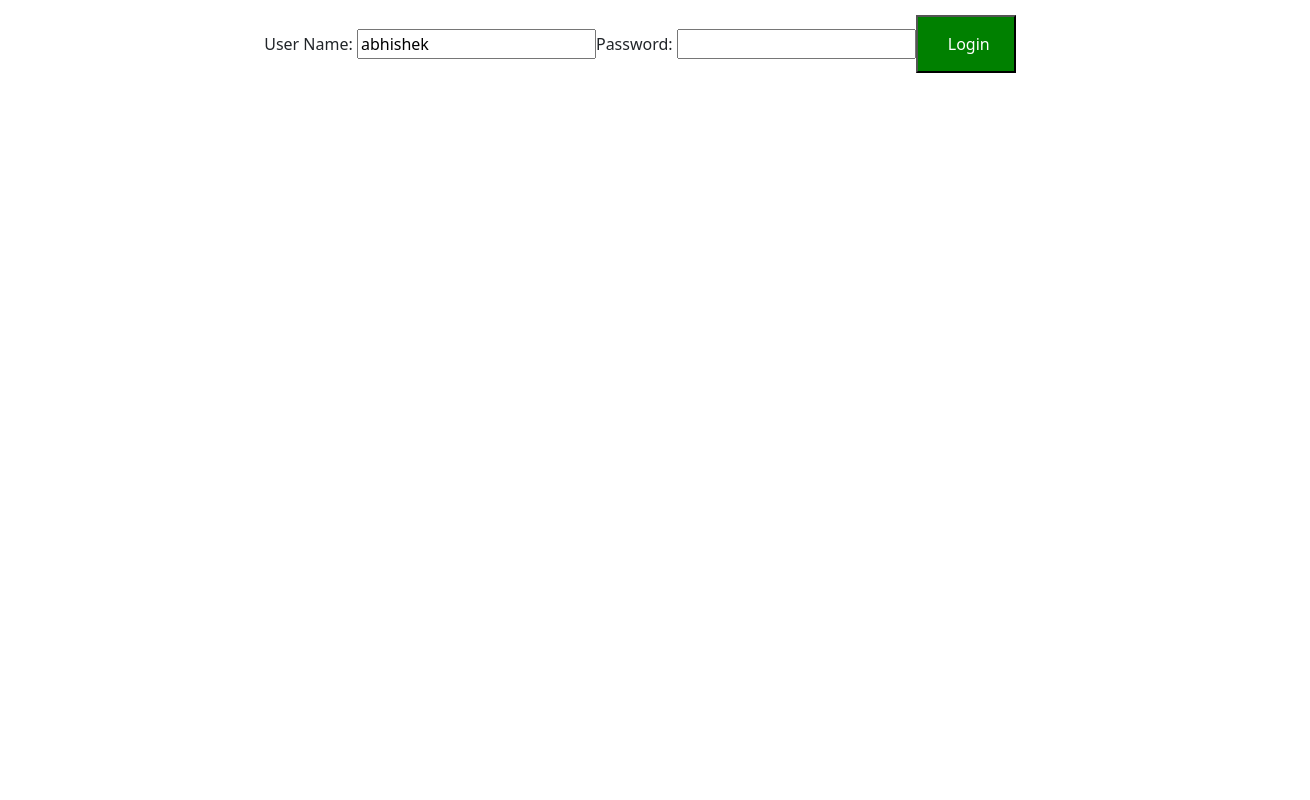
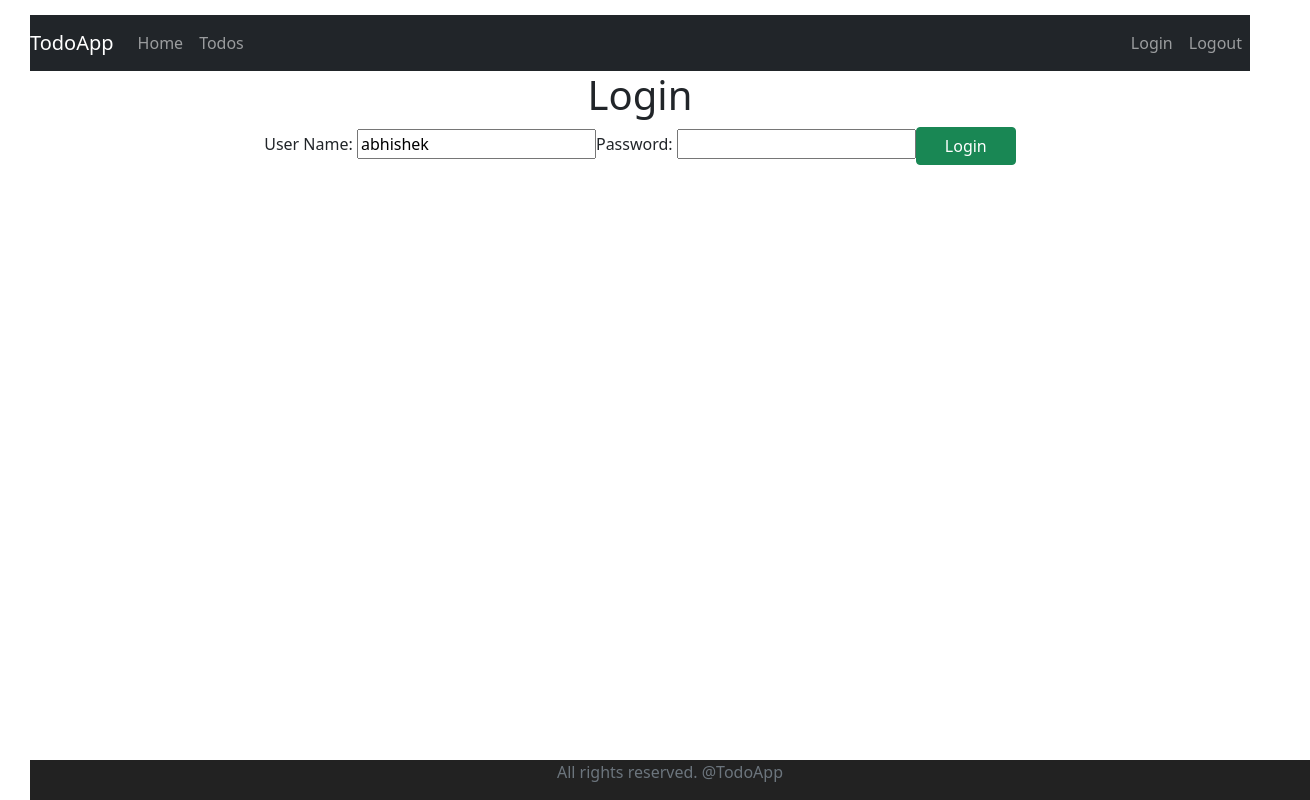
Before and after one commit to abhishekaman3015/todoapp, a React (Create React App) app: page / in a window 1280 px wide. Shown: the whole page, 1310 px wide, since content can reach past the window. Built offline with nearby package versions, Linux system fonts and the light colour scheme.

Commit message:
Added styling Header Footer SessionStorage

```diff
--- a/src/App.css
+++ b/src/App.css
@@ -36,3 +36,11 @@
     transform: rotate(360deg);
   }
 }
+
+.footer{
+  position: absolute;
+  bottom: 0;
+  width: 100%;
+  height: 40px;
+  background-color: #222222;
+}
--- /dev/null
+++ b/src/components/ToDoApp/AuthenticationService.js
@@ -0,0 +1,11 @@
+class AuthenticationService {
+    registerSuccessfulLogin(username,password){
+        sessionStorage.setItem('authenticatedUser', username);
+        console.log('registerSuccessfulLogin')
+    }
+    logout(){
+        sessionStorage.removeItem('authenticatedUser');
+    }
+}
+
+export default new AuthenticationService()
--- a/src/components/ToDoApp/ToDoApp.jsx
+++ b/src/components/ToDoApp/ToDoApp.jsx
@@ -1,5 +1,6 @@
 import React, { Component } from 'react'
-import {BrowserRouter as Router, Route, Switch} from 'react-router-dom'
+import {BrowserRouter as Router, Link, Route, Switch} from 'react-router-dom'
+import AuthenticationService from './AuthenticationService.js'
 
 class ToDoApp extends Component {
     render() {
@@ -7,13 +8,16 @@
             <div className="ToDoApp">
                 <Router>
                     <>
+                    <HeaderComponent/>
                         <Switch>
                         <Route path="/" exact component={LoginComponent}/>
                         <Route path="/login" component={LoginComponent}/>
                         <Route path="/welcome/:name" component={WelcomeComponent}/>
                         <Route path="/todos" component={ListTodosComponent}/>
+                        <Route path="/logout" component={LogoutComponent}/>
                         <Route component={ErrorComponent}/>
                         </Switch>
+                    <FooterComponent/>
                     </>
                 </Router>
 
@@ -45,6 +49,7 @@
         //abhishek,123
         if (this.state.username==='abhishek' && this.state.password==='123'){
            // console.log('Successful')
+           AuthenticationService.registerSuccessfulLogin(this.state.username,this.state.password);
            this.props.history.push(`/welcome/${this.state.username}`)
             // this.setState({showSuccessMessage:true})
             // this.setState({hasLoginFailed:false})
@@ -90,13 +95,16 @@
     render() {
         return (
             <div>
+                <h1>Login</h1>
+            <div className="container">
                 {/*<ShowInvalidCredentials hasLoginFailed={this.state.hasLoginFailed}/>*/}
-                {this.state.hasLoginFailed && <div>Invalid Credentials</div>}
+                {this.state.hasLoginFailed && <div className="alert alert-warning">Invalid Credentials</div>}
                 {/*<ShowLoginSuccessMessage showSuccessMessage={this.state.showSuccessMessage}/>*/}
                 {this.state.showSuccessMessage && <div>Login Successful</div>}
                 User Name: <input type="text" name="username" value={this.state.username} onChange={this.handleChange}/>
                 Password: <input type="password" name="password" value={this.state.password} onChange={this.handleChange}/>
-                <button onClick={this.loginClicked}>Login</button>
+                <button className="btn btn-success" onClick={this.loginClicked}>Login</button>
+            </div>
             </div>
         )
     }
@@ -120,9 +128,12 @@
 export class WelcomeComponent extends Component {
     render() {
         return (
-            <div>
-                Welcome to ToDoApp {this.props.match.params.name}
-            </div>
+            <>
+                <h1>Welcome !</h1>
+                <div className="container">
+                Welcome to ToDoApp {this.props.match.params.name}. you can manage your todos <Link to="/todos">Here</Link>
+                </div>
+            </>
         )
     }
 }
@@ -131,31 +142,87 @@
     constructor(props){
         super(props)
         this.state={
-            todo : {
-                id:1,
-                desc: 'Learn React'
+            todos : [
+                { id:1, desc: 'Learn React', done: false, targetDate: new Date()},
+                { id:2, desc: 'visit home', done: false, targetDate: new Date()},
+                { id:3, desc: 'Learn java', done: false, targetDate: new Date() }
+            ]
             }
-        }
     }
     render() {
         return (
             <div>
+
                <h1> List todos</h1>
-               <table>
+               <div className="container">
+               <table className="table">
                    <thead>
                        <tr>
-                           <th>id</th>
                            <th>desc</th>
+                           <th>Is Completed?</th>
+                           <th>Target Date</th>
                        </tr>
                    </thead>
                    <tbody>
-                       <tr>
-                           <td>{this.state.todo.id}</td>
-                           <td>{this.state.todo.desc}</td>
+                       {
+                        this.state.todos.map(
+                            todo =>
+                            <tr>
+                           <td>{todo.desc}</td>
+                           <td>{todo.done.toString()}</td>
+                           <td>{todo.targetDate.toString()}</td>
                        </tr>
+                        )
+
+
+                        }
                    </tbody>
                </table>
+               </div>
             </div>
+        )
+    }
+}
+
+class HeaderComponent extends Component{
+    render() {
+        return(
+            <header>
+                <nav className="navbar navbar-expand-md navbar-dark bg-dark">
+                    <div><a href="http://www.todo.com/" className="navbar-brand">TodoApp</a></div>
+                    <ul className="navbar-nav">
+                        <li> <Link className="nav-link" to="/welcome/abhishek">Home</Link></li>
+                        <li> <Link className="nav-link" to="/todos">Todos</Link></li>
+                    </ul>
+                    <ul className="navbar-nav navbar-collapse justify-content-end">
+                        <li> <Link className="nav-link" to="/login">Login</Link></li>
+                        <li> <Link className="nav-link" to="/logout" onClick={AuthenticationService.logout}>Logout</Link></li>
+                    </ul>
+                </nav>
+            </header>
+        )
+    }
+}
+
+class FooterComponent extends Component{
+    render() {
+        return(
+            <footer className="footer">
+                <span className="text-muted">All rights reserved. @TodoApp</span>
+            </footer>
+        )
+    }
+}
+
+class LogoutComponent extends Component{
+    render() {
+        return(
+            <>
+                <h1> You are logged out.</h1>
+                <div className="container">
+                    Thank You for using our app.
+                </div>
+            </>
         )
     }
 }
```
